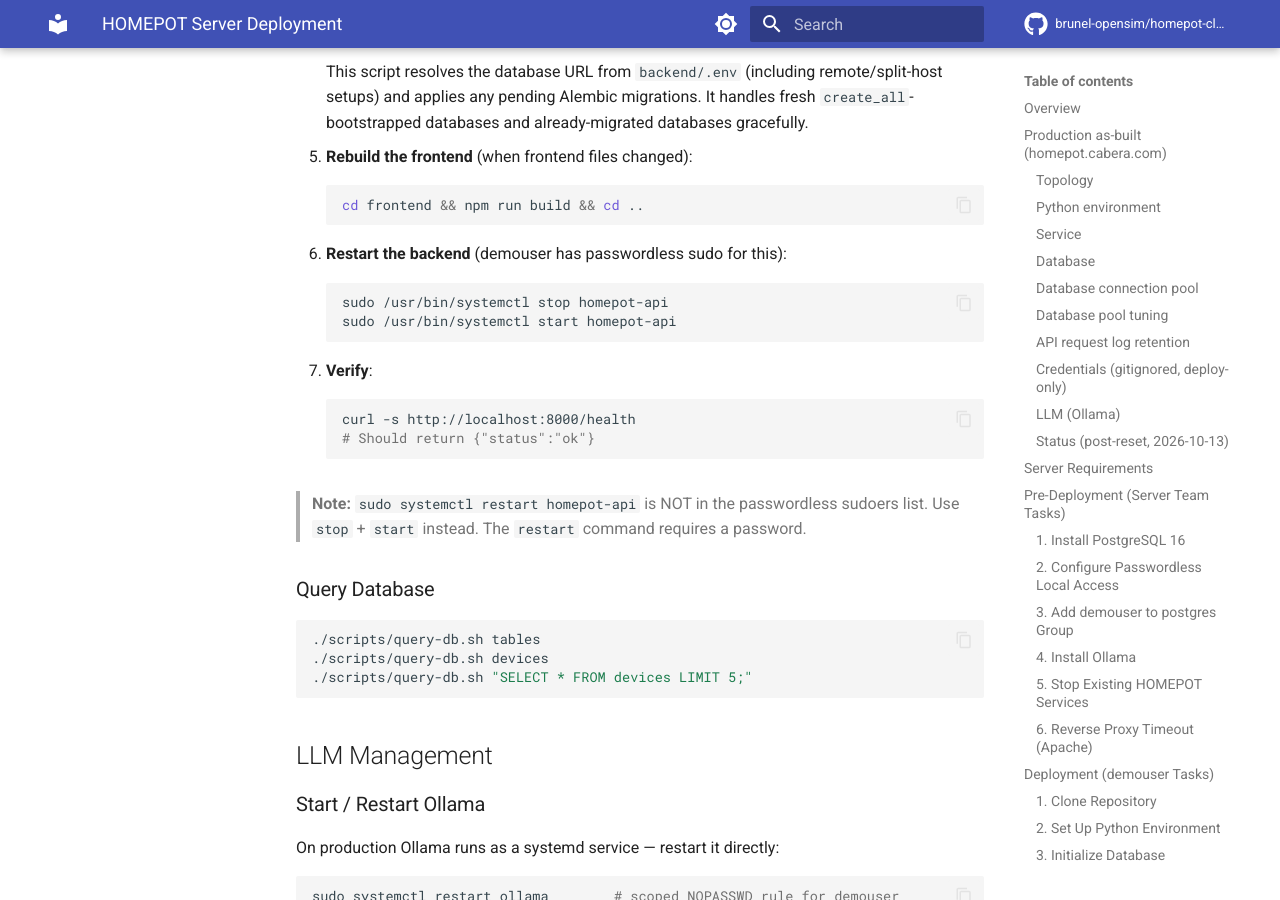
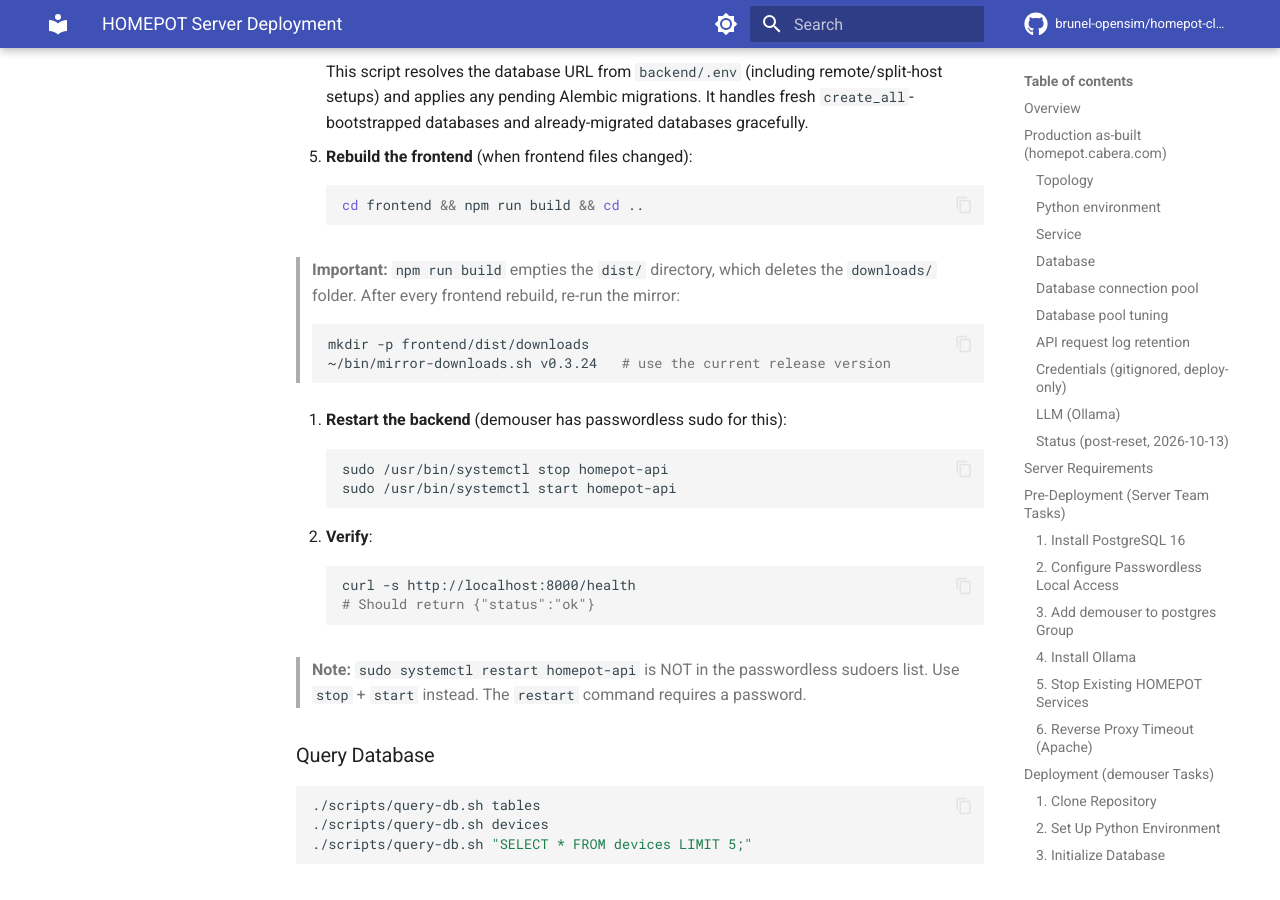
Before and after one commit to brunel-opensim/homepot-client, an MkDocs documentation site: the page built from docs/server-deployment.md, in a window 1280 px wide and 900 px high, scrolled down 17601 px. Built offline with MkDocs 1.6.1 and Material for MkDocs 9.7.7, drawn with Linux system fonts in a browser that asks for light colours; comment, search, counter and statistics services are not loaded; the version menu is left out.

Commit message:
docs(deploy): note that frontend rebuild deletes downloads directory
npm run build empties the dist/ directory, which removes the downloads/ folder. Added a reminder to re-run mirror-downloads.sh after every frontend rebuild.

````diff
--- a/docs/server-deployment.md
+++ b/docs/server-deployment.md
@@ -861,6 +861,13 @@ When new code is merged to `main`, follow this sequence on the server:
    cd frontend && npm run build && cd ..
    ```
 
+   > **Important:** `npm run build` empties the `dist/` directory, which deletes
+   > the `downloads/` folder. After every frontend rebuild, re-run the mirror:
+   > ```bash
+   > mkdir -p frontend/dist/downloads
+   > ~/bin/mirror-downloads.sh v0.3.24   # use the current release version
+   > ```
+
 6. **Restart the backend** (demouser has passwordless sudo for this):
    ```bash
    sudo /usr/bin/systemctl stop homepot-api
````
